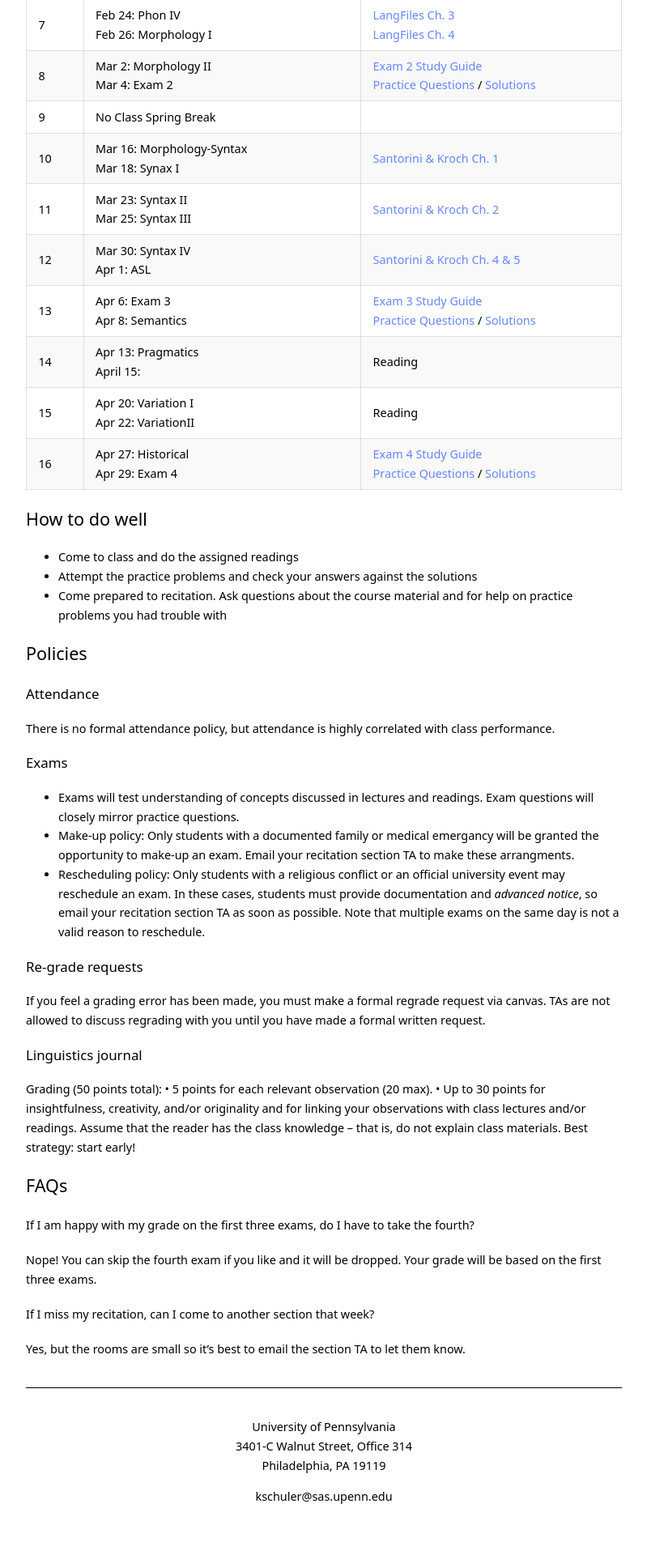
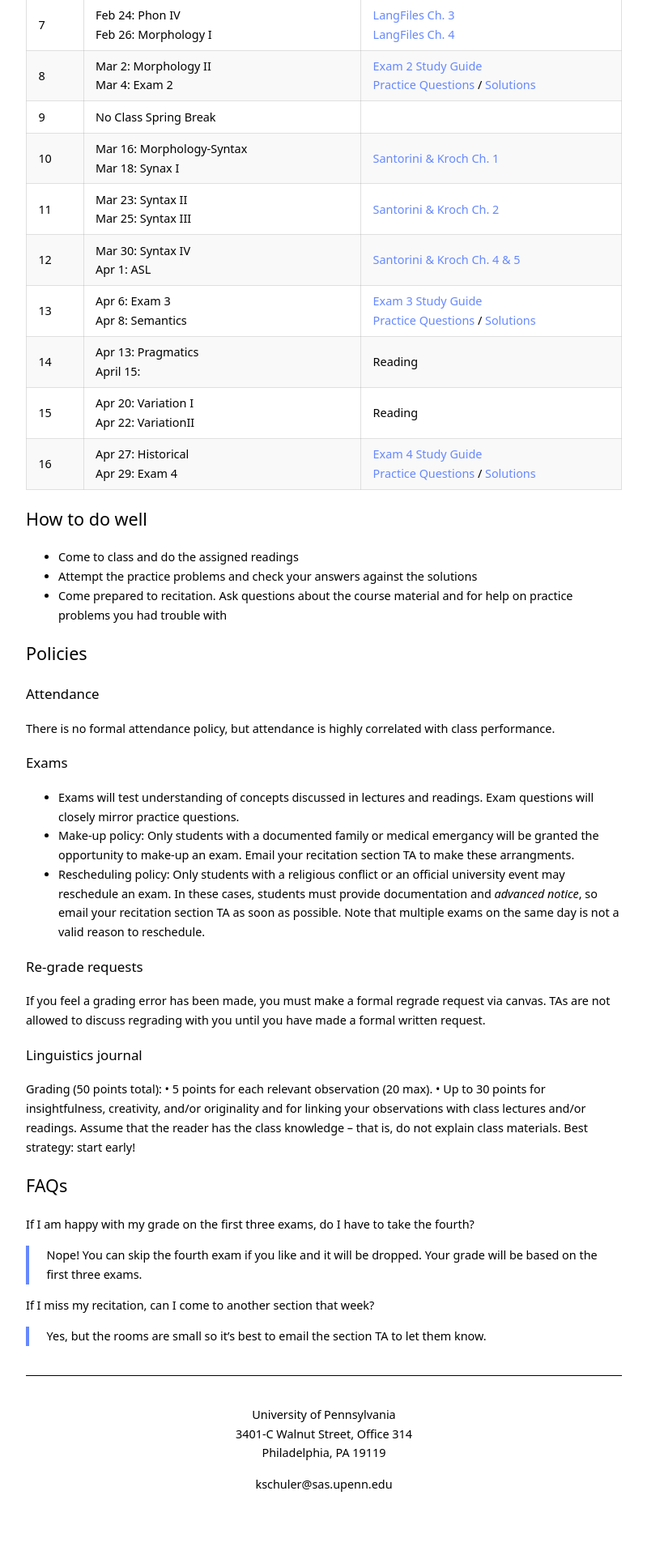
Before and after one commit to kschuler/ling001, a Jekyll site: the page built from ling001/index.md, in a window 1280 px wide. Shown: the part 1552-3472 px from the top of the page at 81% size, without its empty margins (240-1039 px from the left). Built offline with Jekyll 4.4.1, drawn with Linux system fonts in a browser that asks for light colours.

```diff
--- a/ling001/index.md
+++ b/ling001/index.md
@@ -80,8 +80,8 @@ Grading (50 points total):
 • Up to 30 points for insightfulness, creativity, and/or originality and for linking your observations with class lectures and/or readings. Assume that the reader has the class knowledge – that is, do not explain class materials. Best strategy: start early!
 
 ## FAQs
-#### If I am happy with my grade on the first three exams, do I have to take the fourth?
-Nope! You can skip the fourth exam if you like and it will be dropped. Your grade will be based on the first three exams.
+**If I am happy with my grade on the first three exams, do I have to take the fourth?**
+> Nope! You can skip the fourth exam if you like and it will be dropped. Your grade will be based on the first three exams.
 
-#### If I miss my recitation, can I come to another section that week?
-Yes, but the rooms are small so it's best to email the section TA to let them know.
+**If I miss my recitation, can I come to another section that week?**
+> Yes, but the rooms are small so it's best to email the section TA to let them know.
```
